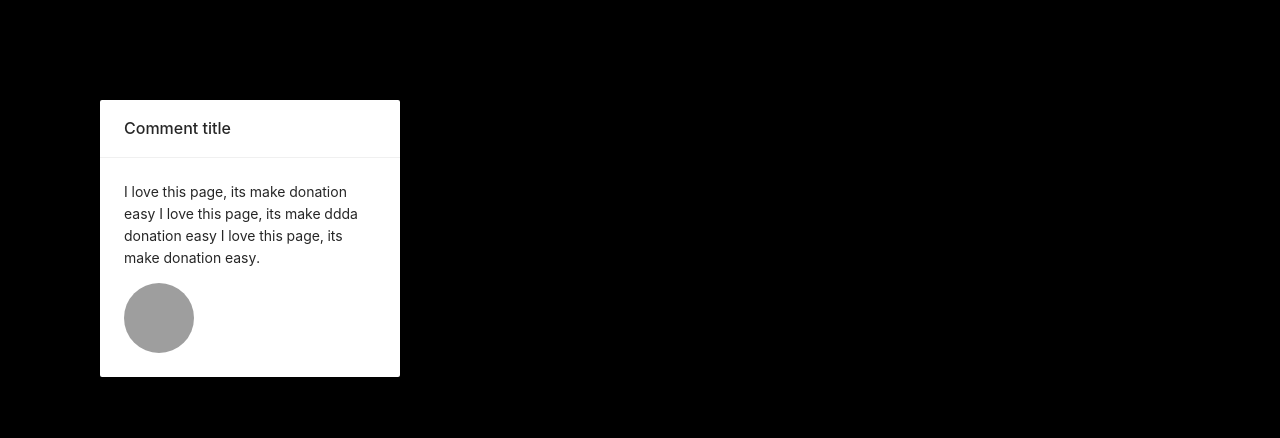
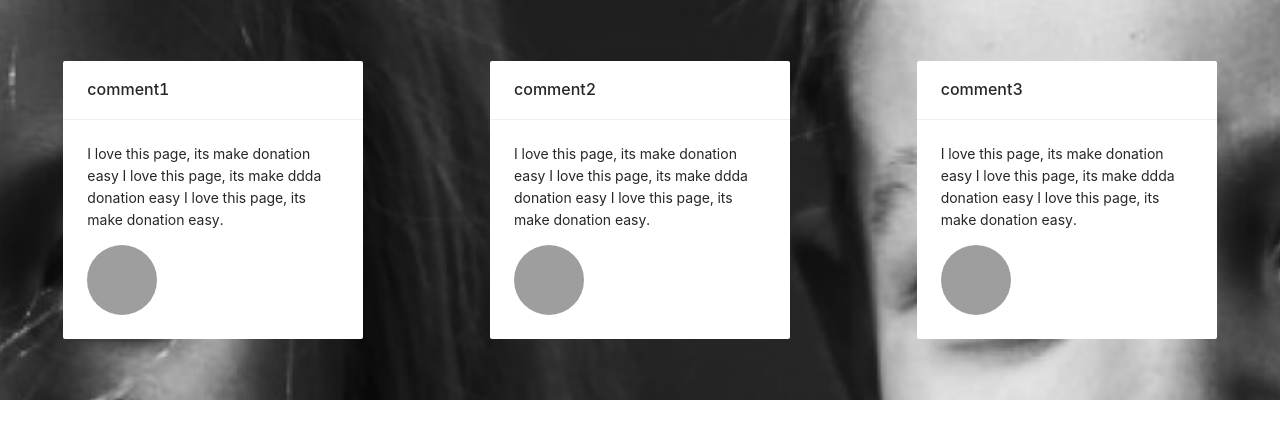
Before and after one commit to GSG-G11/Indonate, a React (Create React App) app in the folder client/: page / in a window 1280 px wide. Shown: the top 438 px of the page. Built offline with nearby package versions, Linux system fonts and the light colour scheme; no server answers; grey boxes are pictures that could not be loaded.

Commit message:
Review Card + Review section

```diff
--- a/client/src/components/Review/Comment.jsx
+++ b/client/src/components/Review/Comment.jsx
@@ -1,25 +1,31 @@
 import React from 'react';
-import { Card, Image } from 'antd';
+import Proptypes from 'prop-types';
+import { Card, Image, Typography } from 'antd';
 import 'antd/dist/antd.css';
 
-function Comment() {
+const { Paragraph } = Typography;
+
+function Comment({ comment }) {
   return (
     <div className="site-card-border-less-wrapper">
-      <Card title="Comment title" bordered={false} style={{ width: 300 }}>
-        <p>
-          I love this page, its make donation easy I
-          love this page, its make ddda donation easy
-          I love this page, its make donation easy.
-        </p>
+      <Card title={comment.title} bordered={false} style={{ width: 300 }}>
+        <Paragraph>{comment.comment}</Paragraph>
         <Image
           className="comment-img"
           width={70}
           height={70}
-          src="https://www.kindpng.com/picc/m/163-1636340_user-avatar-icon-avatar-transparent-user-icon-png.png"
+          src={comment.imgSrc}
         />
       </Card>
     </div>
   );
 }
+Comment.propTypes = {
+  comment: Proptypes.shape({
+    title: Proptypes.string,
+    comment: Proptypes.string,
+    imgSrc: Proptypes.string,
+  }).isRequired,
+};
 
 export default Comment;
--- a/client/src/components/Review/index.jsx
+++ b/client/src/components/Review/index.jsx
@@ -2,9 +2,29 @@ import React from 'react';
 import Comment from './Comment';
 import './style.css';
 
+const comments = [
+  {
+    title: 'comment1',
+    comment: 'I love this page, its make donation easy I love this page, its make ddda donation easy I love this page, its make donation easy.',
+    imgSrc: 'https://www.kindpng.com/picc/m/163-1636340_user-avatar-icon-avatar-transparent-user-icon-png.png',
+  },
+  {
+    title: 'comment2',
+    comment: 'I love this page, its make donation easy I love this page, its make ddda donation easy I love this page, its make donation easy.',
+    imgSrc: 'https://encrypted-tbn0.gstatic.com/images?q=tbn:ANd9GcSgSmojUgwjIB87c4Q0hLCAyl__oiTySWGWJUZtUNHlHjBALLzTsu_vMHYMaEwLts4QEoo&usqp=CAU',
+  },
+  {
+    title: 'comment3',
+    comment: 'I love this page, its make donation easy I love this page, its make ddda donation easy I love this page, its make donation easy.',
+    imgSrc: 'https://encrypted-tbn0.gstatic.com/images?q=tbn:ANd9GcQZldEPvFgz5ysckNAa5ztdf4Exw00bb1a9qA&usqp=CAU',
+  },
+];
+
 function Review() {
   return (
-    <Comment />
+    <div className="review-comment">
+      {comments.map((comment) => <Comment comment={comment} />)}
+    </div>
   );
 }
 
--- a/client/src/components/Review/style.css
+++ b/client/src/components/Review/style.css
@@ -1,7 +1,16 @@
-body {
-  background-color: black;
-  padding: 100px;
-}
 .comment-img {
   border-radius: 50%;
 }
+.review-comment {
+  background-image: url('../images/bgImg-comments.jpeg');
+  background-repeat: no-repeat;
+  background-attachment: fixed;
+  background-size: cover;
+  background-position: center;
+  height: 400px;
+  width: auto;
+  position: relative;
+  display: flex;
+  justify-content: space-around;
+  align-items: center;
+}
```
Also changed, not shown: client/src/components/images/bgImg-comments.jpeg (added), 1 other file (tests, documents, lock files or other folders).
